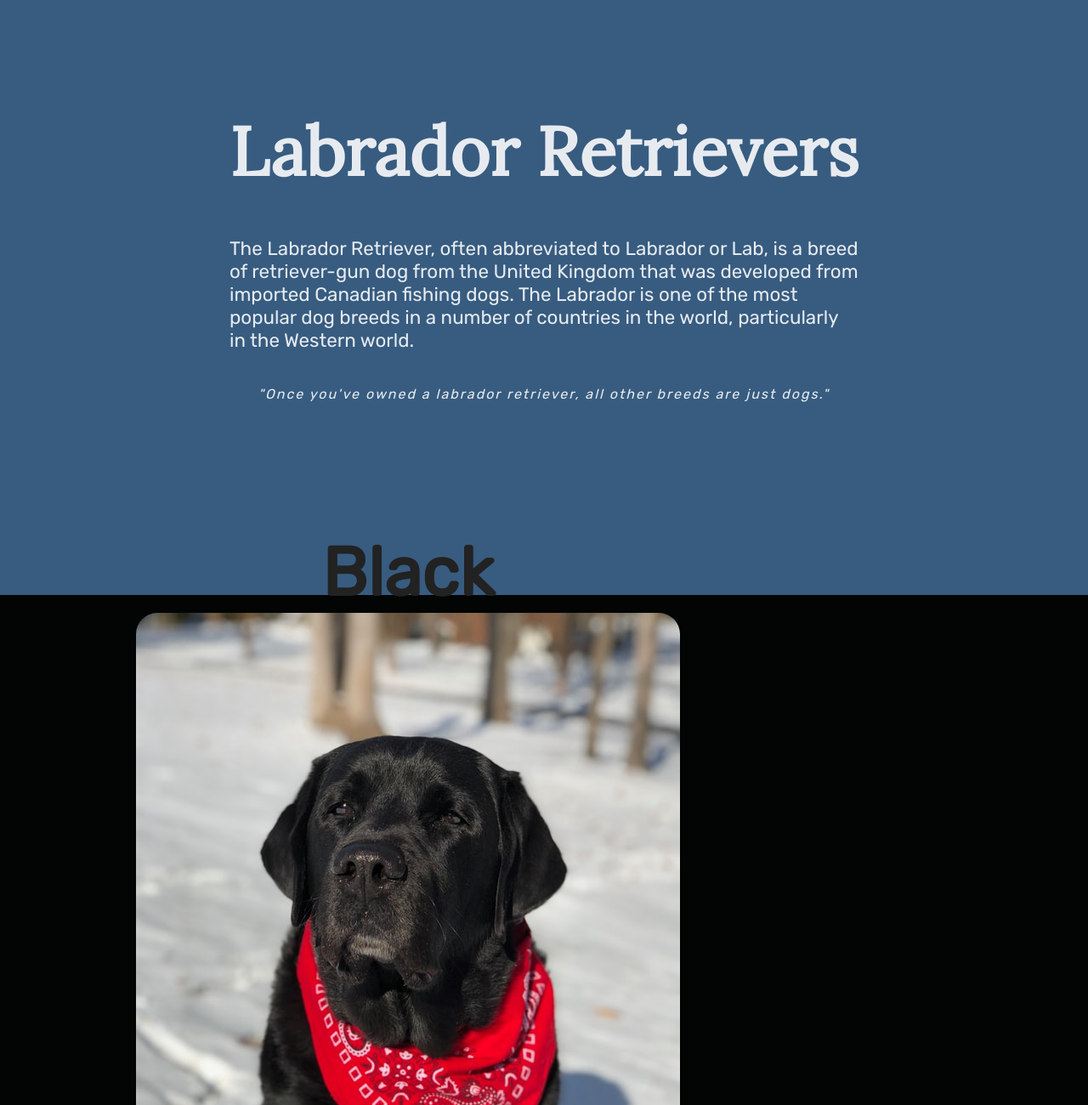
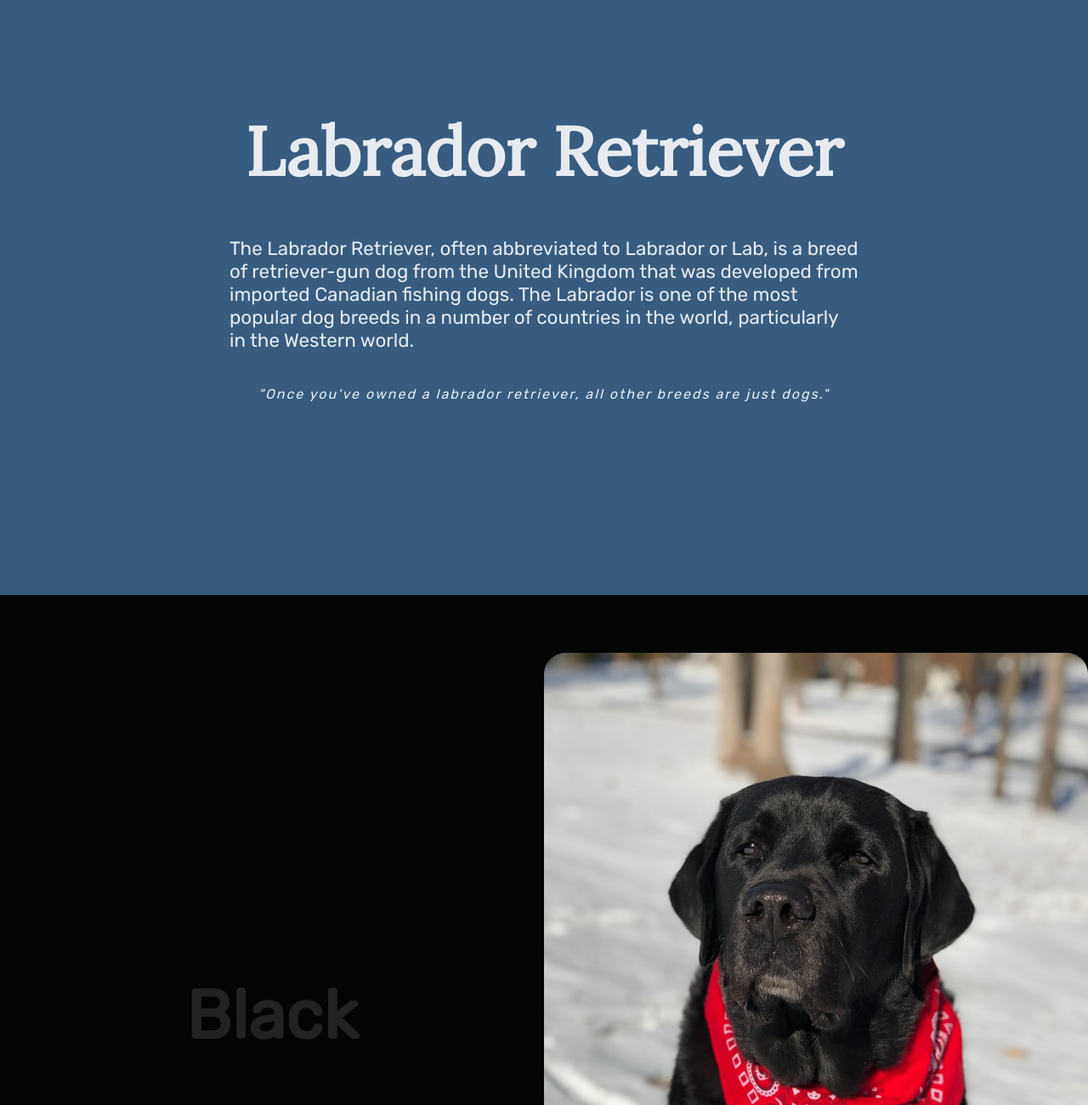
Before and after one commit to jos3ph-m/Labradors, a plain HTML site: page index.html in a window 1280 px wide. Shown: the part 100-1400 px from the top of the page at 85% size. Drawn offline with Linux system fonts and the light colour scheme.

Commit message:
Fixing design

```diff
--- a/index.html
+++ b/index.html
@@ -14,7 +14,7 @@
   </head>
   <body>
     <section class="section title">
-      <h1 class="logo">Labrador Retrievers</h1>
+      <h1 class="logo">Labrador Retriever</h1>
       <p class="summary">
         The Labrador Retriever, often abbreviated to Labrador or Lab, is a breed
         of retriever-gun dog from the United Kingdom that was developed from
--- a/style.css
+++ b/style.css
@@ -13,8 +13,14 @@ section {
   align-items: center;
 }
 
+.container {
+  display: grid;
+  grid-template-columns: 1fr 1fr;
+  height: 95vh;
+  padding: 3rem calc((100vw - 1300px) / 2);
+}
+
 .col {
-  width: 50%;
   display: flex;
   justify-content: center;
   align-items: center;
```
